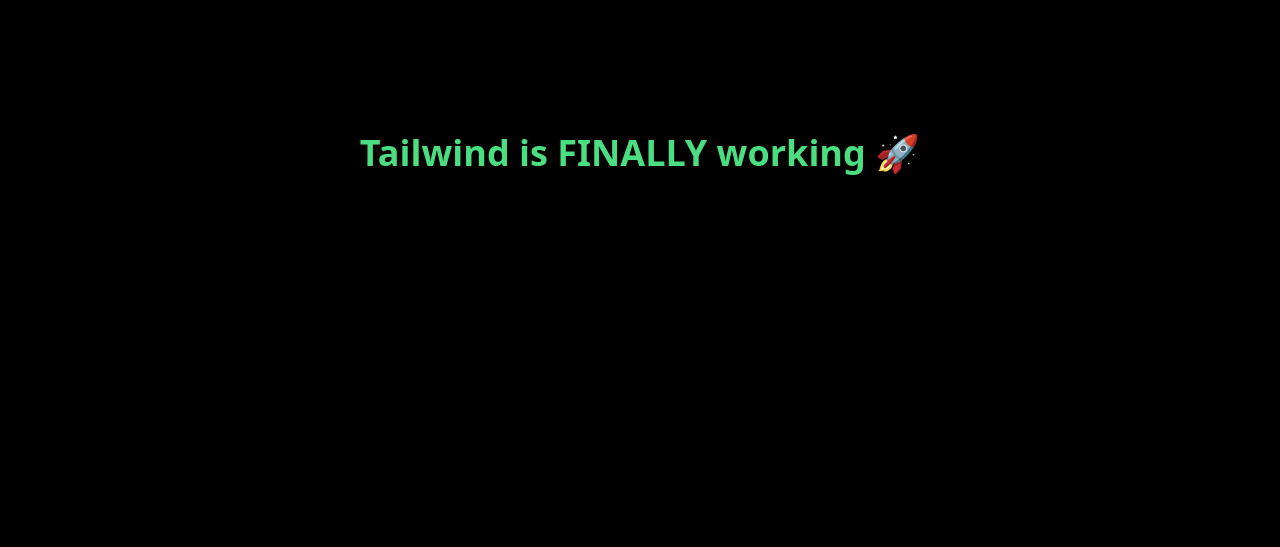
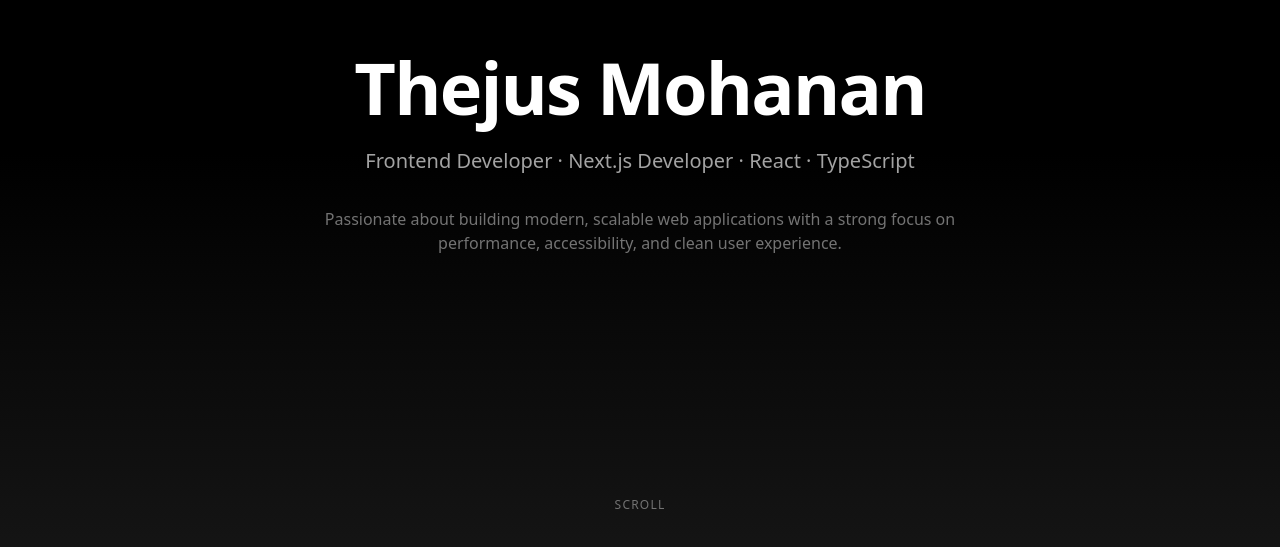
Before and after one commit to Thejusmohanan7/react_portfolio, a React (Vite) app: page / in a window 1280 px wide. Shown: the part 247-794 px from the top of the page. Built offline with nearby package versions, Linux system fonts and the light colour scheme.

Commit message:
added hero section

```diff
--- a/package.json
+++ b/package.json
@@ -10,6 +10,7 @@
     "preview": "vite preview"
   },
   "dependencies": {
+    "framer-motion": "^12.23.26",
     "react": "^19.2.0",
     "react-dom": "^19.2.0"
   },
--- a/src/App.tsx
+++ b/src/App.tsx
@@ -1,9 +1,7 @@
-export default function App() {
-  return (
-    <div className="min-h-screen flex items-center justify-center bg-black">
-      <h1 className="text-4xl font-bold text-green-400">
-        Tailwind is FINALLY working 🚀
-      </h1>
-    </div>
-  );
+import Hero from "./components/Hero";
+
+function App() {
+  return <Hero />;
 }
+
+export default App;
--- /dev/null
+++ b/src/components/Hero.tsx
@@ -0,0 +1,60 @@
+import { motion, useScroll, useTransform } from "framer-motion";
+
+const Hero = () => {
+  // Scroll-based parallax
+  const { scrollY } = useScroll();
+  const yTitle = useTransform(scrollY, [0, 300], [0, -60]);
+  const ySubtitle = useTransform(scrollY, [0, 300], [0, -30]);
+
+  return (
+    <section className="relative min-h-screen flex items-center justify-center overflow-hidden bg-black">
+      {/* Background layer */}
+      <div className="absolute inset-0 bg-gradient-to-b from-black via-black to-neutral-900 opacity-90" />
+
+      {/* Content */}
+      <div className="relative z-10 max-w-5xl px-6 text-center">
+        <motion.h1
+          style={{ y: yTitle }}
+          initial={{ opacity: 0, y: 40 }}
+          animate={{ opacity: 1, y: 0 }}
+          transition={{ duration: 0.9, ease: "easeOut" }}
+          className="text-4xl sm:text-6xl md:text-7xl font-semibold tracking-tight text-white"
+        >
+          Thejus Mohanan
+        </motion.h1>
+
+        <motion.p
+          style={{ y: ySubtitle }}
+          initial={{ opacity: 0, y: 30 }}
+          animate={{ opacity: 1, y: 0 }}
+          transition={{ duration: 0.9, delay: 0.2, ease: "easeOut" }}
+          className="mt-6 text-base sm:text-lg md:text-xl text-neutral-400 leading-relaxed"
+        >
+          Frontend Developer · Next.js Developer · React · TypeScript
+        </motion.p>
+
+        <motion.p
+          initial={{ opacity: 0 }}
+          animate={{ opacity: 1 }}
+          transition={{ duration: 0.9, delay: 0.4, ease: "easeOut" }}
+          className="mt-8 max-w-2xl mx-auto text-sm sm:text-base text-neutral-500"
+        >
+          Passionate about building modern, scalable web applications with a
+          strong focus on performance, accessibility, and clean user experience.
+        </motion.p>
+      </div>
+
+      {/* Scroll indicator */}
+      <motion.div
+        initial={{ opacity: 0 }}
+        animate={{ opacity: 1 }}
+        transition={{ delay: 1.2 }}
+        className="absolute bottom-10 text-neutral-500 text-xs tracking-widest"
+      >
+        SCROLL
+      </motion.div>
+    </section>
+  );
+};
+
+export default Hero;
```
Also changed, not shown: src/components/About.tsx (added), src/components/Contact.tsx (added), src/components/Education.tsx (added), src/components/Experience.tsx (added), src/components/Nav.tsx (added), src/components/Projects.tsx (added), src/components/Skills.tsx (added), 1 other file (tests, documents, lock files or other folders).
